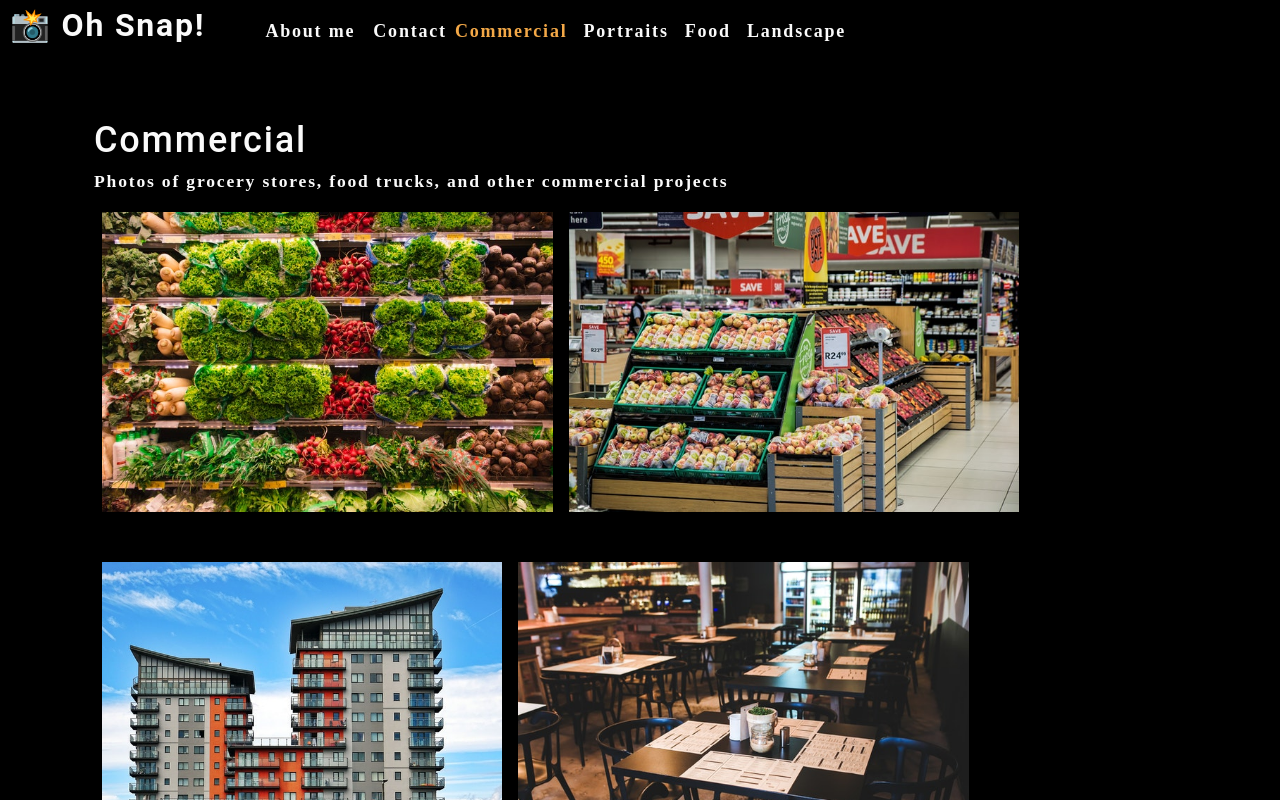
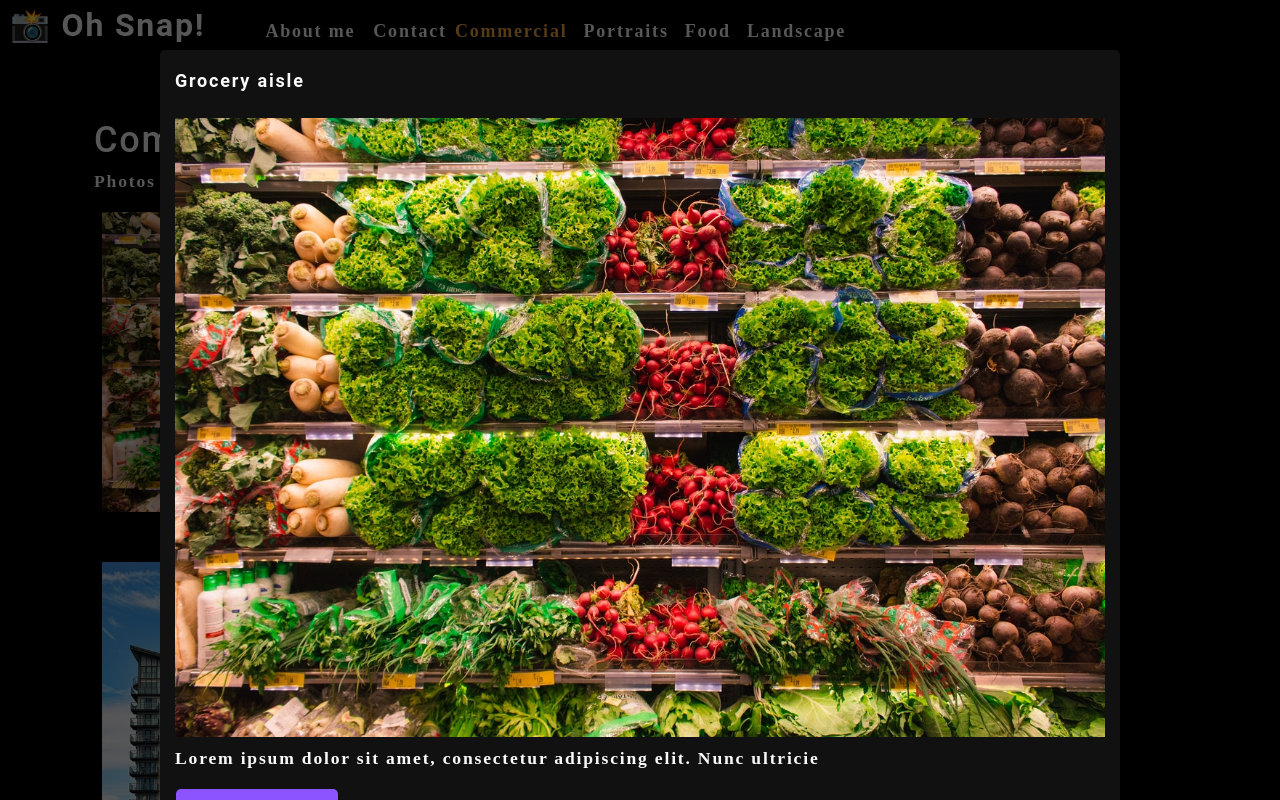
Before and after one commit to shanebramble/photo-port, a React (Create React App) app: page / in a window 1280 px wide. Both pictures are taken after a click on the picture 327 px from the left and 361 px from the top of the page. Shown: the top 800 px of the page. Built offline with nearby package versions, Linux system fonts and the light colour scheme.

Commit message:
implemened conditional rendering of a modal

```diff
--- /dev/null
+++ b/src/components/Modal/index.js
@@ -0,0 +1,19 @@
+import React from 'react'
+
+function Modal({currentPhoto}) {
+    const {name, category, description, index} = currentPhoto;
+    return (
+        <div className="modalBackdrop">
+            <div className="modalContainer">
+                <h3 className="modalTitle">{name}</h3>
+                <img src={require(`../../assets/large/${category}/${index}.jpg`).default} alt="current category" />
+                <p>{description}</p>
+                <button type="button">
+                    Close this modal.
+                </button>
+            </div>
+        </div>
+    );
+}
+
+export default Modal
--- a/src/components/PhotoList/index.js
+++ b/src/components/PhotoList/index.js
@@ -1,4 +1,5 @@
 import React, { useState } from 'react'
+import Modal from '../Modal';
 
 function PhotoList({category}) {
     const [photos] = useState([
@@ -98,17 +99,28 @@
             description: 'Lorem ipsum dolor sit amet, consectetur adipiscing elit. Nunc ultricie',
         },
     ]);
+    const [currentPhoto, setCurrentPhoto] = useState();
+    const [isModalOpen, setIsModalOpen] = useState(false);
     const currentPhotos = photos.filter((photo) => photo.category === category);
+
+    const toggleModal = (image, i) => {
+        setCurrentPhoto({...image, index: i});
+        setIsModalOpen(true);
+    };
 
     // If you are using "create react app", adding.default after require works fine,
     // it sets all images dynamically from local image folder.
     return (
         <div>
+            {isModalOpen && <Modal currentPhoto={currentPhoto}/>}
             <div className="flex-row">
                 {currentPhotos.map((image, i) => (
-                    <img src={require(`../../assets/small/${category}/${i}.jpg`).default} alt={image.name}
+                    <img
+                        src={require(`../../assets/small/${category}/${i}.jpg`).default}
+                        alt={image.name}
                         className="img-thumbnail mx-1"
                         key={image.name}
+                        onClick={()=> toggleModal(image, i)}
                     />
                 ))}
             </div>
```
